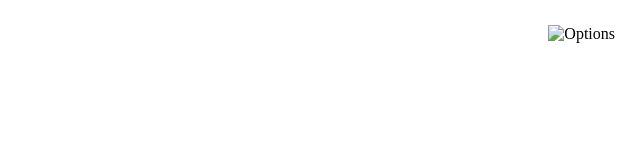
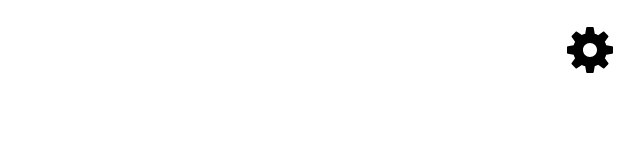
Before and after one commit to AmirrezaSharifi-8/Drawing-App, a plain HTML site: page index.html in a window 1280 px wide. Shown: the whole page, without its empty margins (640-1280 px from the left). Drawn offline with Linux system fonts and the light colour scheme.

Commit message:
Update index.html

```diff
--- a/index.html
+++ b/index.html
@@ -13,7 +13,7 @@
     <div class="option-btn">
       <img
         id="option-btn"
-        src="img/icons8-settings.svg"
+        src="icons8-settings.svg"
         alt="Options"
         style="width: 5rem"
       />
```
